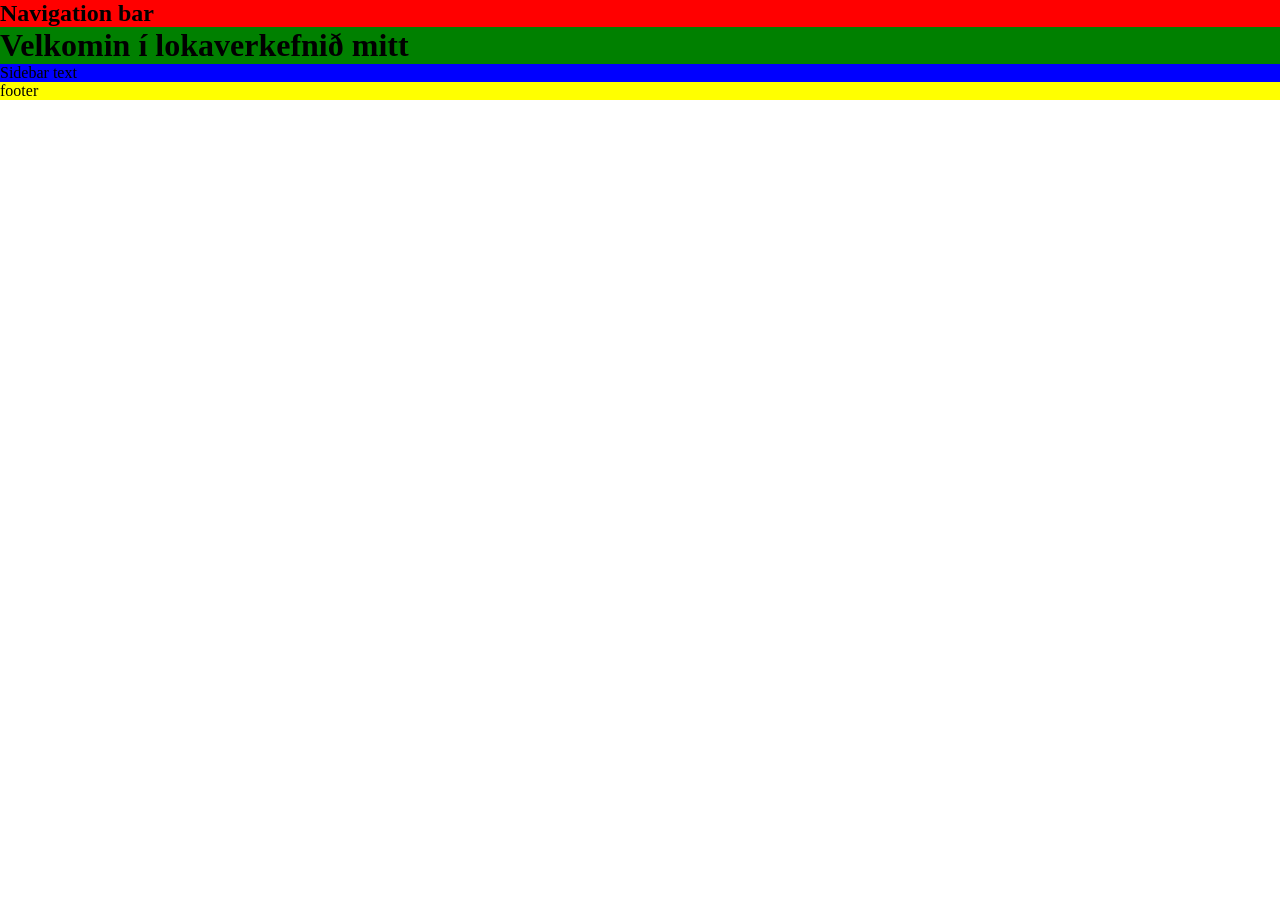
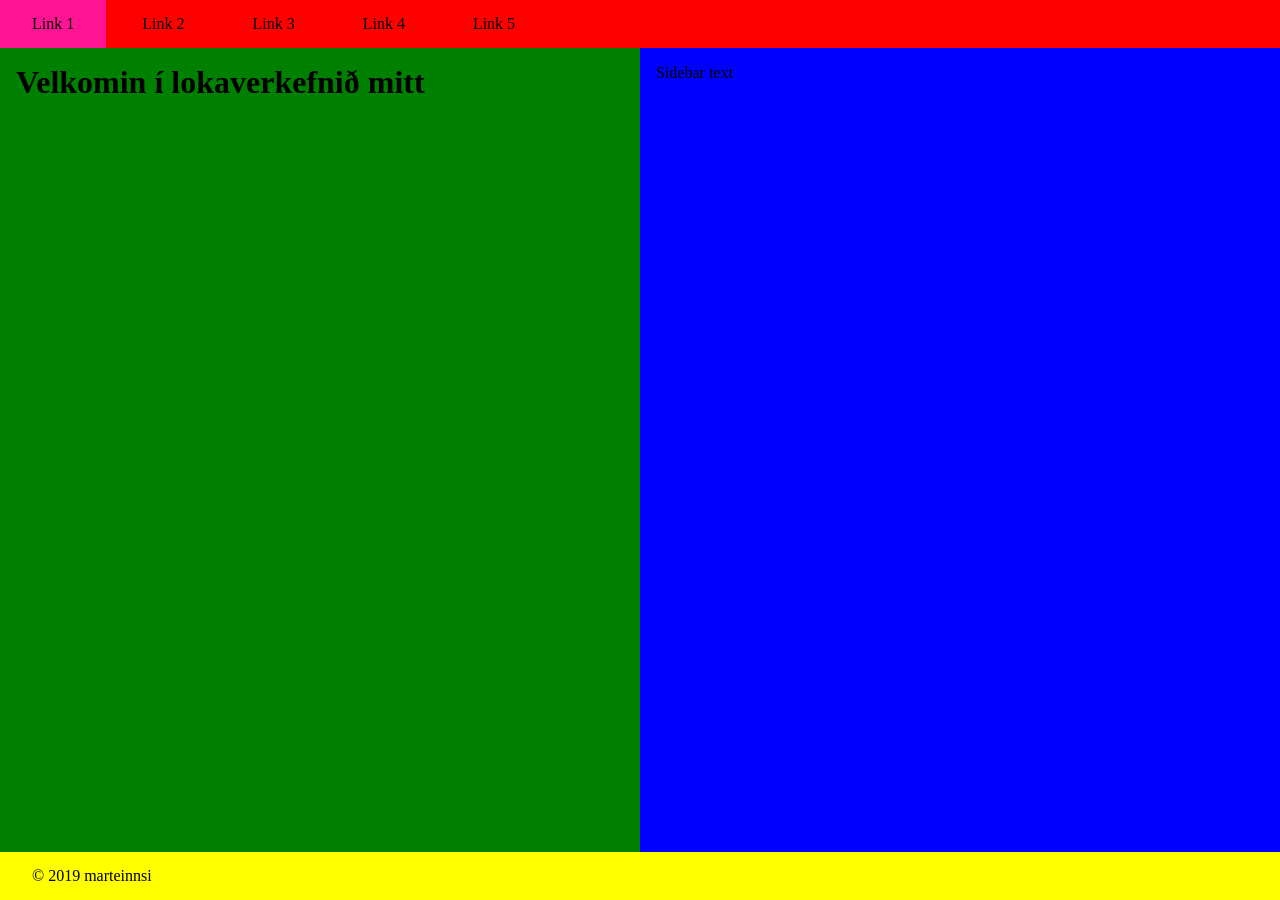
Before and after one commit to marteinnsi/lokaverk-2vh, a Jekyll site: the page built from index.html, in a window 1280 px wide. Built offline with Jekyll 4.4.1, drawn with Linux system fonts in a browser that asks for light colours.

Commit message:
Setja layout fyrir mobile, tablet og desktop og almennilegan navbar

```diff
--- a/_layouts/default.html
+++ b/_layouts/default.html
@@ -6,8 +6,14 @@
 		<link rel="stylesheet" href="{{site.baseurl}}/assets/css/styles.css">
 	</head>
 	<body>
+		<div class="grid-container">
 			<nav>
-			<h1>Navigation bar</h1>
+				<a href="#" id="mobile-nav-button">&#9776;</a>
+				<a href="#">Link 1</a>
+				<a href="#">Link 2</a>
+				<a href="#">Link 3</a>
+				<a href="#">Link 4</a>
+				<a href="#">Link 5</a>
 			</nav>
 			<main>
 				{{ content }}
@@ -16,7 +22,8 @@
 				<p>Sidebar text</p>
 			</aside>
 			<footer>
-			<p>footer</p>
+				<p>&copy; 2019 marteinnsi</p>
 			</footer>
+		</div>
 	</body>
 </html>
--- a/_sass/layout.scss
+++ b/_sass/layout.scss
@@ -0,0 +1,67 @@
+.grid-container
+{
+	display:               grid;
+	grid-template-columns: 1fr;
+	grid-template-rows:    auto 1fr 1fr 48px;
+	grid-template-areas:   "navbar" "content" "sidebar" "footer";
+	min-height:            100vh;
+	max-width:             1368px;
+	margin:                0 auto;
+}
+
+nav a
+{
+	display:    block;
+	text-align: center;
+}
+
+@media only screen and (min-width: 768px)
+{
+	.grid-container
+	{
+		grid-template-columns: 1fr 1fr;
+		grid-template-rows:    auto 1fr 1fr 48px;
+		grid-template-areas:   "navbar navbar" "content sidebar" "content sidebar" "footer footer";
+	}
+}
+
+@media only screen and (min-width: 1200px)
+{
+	.grid-container
+	{
+		grid-template-rows: 48px 1fr 1fr 48px;
+	}
+
+	nav a
+	{
+		display: inline-block;
+		padding: 0 2em;
+	}
+
+	nav a#mobile-nav-button
+	{
+		display: none;
+	}
+}
+
+
+nav
+{
+	grid-area: navbar;
+
+}
+
+main
+{
+	grid-area: content;
+}
+
+aside
+{
+	grid-area: sidebar;
+}
+
+footer
+{
+	grid-area: footer;
+}
--- a/_sass/main.scss
+++ b/_sass/main.scss
@@ -10,17 +10,33 @@ nav
 	background-color: red;
 }
 
+nav a
+{
+	line-height:     48px;
+	text-decoration: none;
+	color:           unset;
+}
+
+nav a:hover
+{
+	background-color: deeppink;
+}
+
 main
 {
 	background-color: green;
+	padding:          1em;
 }
 
 aside
 {
 	background-color: blue;
+	padding:          1em;
 }
 
 footer
 {
 	background-color: yellow;
+	line-height: 48px;
+	padding: 0 2em;
 }
```
Lines whose indentation alone changed are shown as unchanged.
